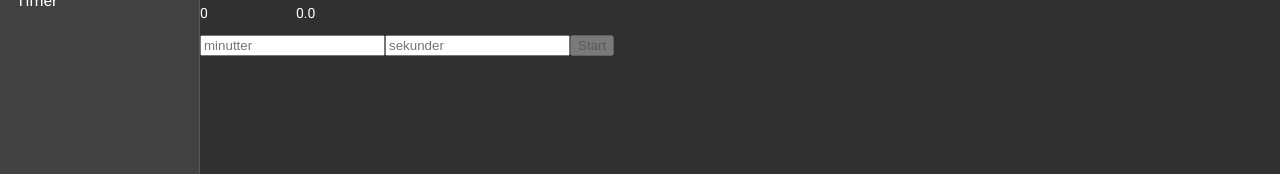
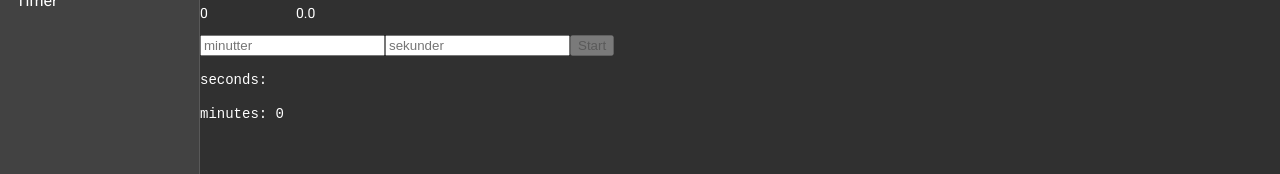
Before and after one commit to joarkm/Stopwatch, an Angular app: page /timer in a window 1280 px wide. Shown: the part 143-317 px from the top of the page. Built offline with nearby package versions, Linux system fonts and the light colour scheme.

Commit message:
Timer WIP

```diff
--- /dev/null
+++ b/src/app/shared/operators/takeEveryNth.ts
@@ -0,0 +1,3 @@
+import { filter } from 'rxjs/operators';
+
+export const takeEveryNth = <T>(n: number) => filter<T>((_value, index) => index && index % n === 0);
--- a/src/app/timer/timer-container.component.html
+++ b/src/app/timer/timer-container.component.html
@@ -4,3 +4,6 @@
     [minutes]="minutes$ | async" [seconds]="seconds$ | async"
     (timingEventEmitted)="onTimingEventEmitted($event);">
 </app-timer>
+
+<pre *ngIf="(seconds$ | async) as seconds">seconds: {{minutes}}</pre>
+<pre *ngIf="(minutes$ | async) as minutes">minutes: {{minutes}}</pre>
--- a/src/app/timer/timer-container.component.ts
+++ b/src/app/timer/timer-container.component.ts
@@ -5,11 +5,13 @@ import { TimingAction, TimingEvent } from '~shared/components/events/timing.even
 import { TimingState } from '~shared/components/states';
 import { TimerService } from './timer.service';
 import { TimerComponent } from './timer/timer.component';
+import { Timer } from './timer';
 
 @Component({
   selector: 'app-timer-container',
   templateUrl: './timer-container.component.html',
-  styleUrls: ['./timer-container.component.scss']
+  styleUrls: ['./timer-container.component.scss'],
+  providers: [Timer]
 })
 export class TimerContainerComponent {
 
@@ -23,36 +25,46 @@ export class TimerContainerComponent {
   public seconds$: Observable<string> = of('0.0');
 
   constructor(
-    private timerService: TimerService
+    private timerService: TimerService,
+    private timer: Timer
   ) { }
 
   public startTimer(seconds: string, minutes: string) {
-    const { minutes$, seconds$ } = this.timerService.getObservables(
+    const { seconds$, minutes$ } = this.timer.createNewTimer(
       parseInt(seconds, 10) || 0,
       parseInt(minutes, 10) || 0
     );
-    this.minutes$  = minutes$.pipe(
-      takeUntil(this.timerStop$)
-    );
-    this.seconds$ = seconds$.pipe(
-      takeUntil(this.timerStop$),
-      finalize(() => { this.onTimerEnded(); })
-    );
+
+    this.seconds$ = seconds$;
+    this.minutes$ = minutes$;
+
+    // this.minutes$  = minutes$.pipe(
+    //   takeUntil(this.timerStop$)
+    // );
+    // this.seconds$ = seconds$.pipe(
+    //   takeUntil(this.timerStop$),
+    //   finalize(() => { this.onTimerEnded(); })
+    // );
+    this.seconds$.subscribe(val => console.log(`${val} secs`));
+    this.minutes$.subscribe(val => console.log(`${val} minutes`));
+    setTimeout(() => {
+      this.timer.startTimer();
+    }, 1);
   }
 
-  public resumeTimer(data: { hours: string, minutes: string, seconds: string}): void {
-    this.startTimer(data.seconds, data.minutes);
+  public resumeTimer(): void {
+    this.timer.resumeTimer();
   }
 
   public resetTimer(): void {
-    this.timerStopSource.next();
+    this.timer.stopTimer();
     // Reset values
     this.seconds$ = of('0.0');
     this.minutes$ = of('0');
   }
 
   public pauseTimer(): void {
-    this.timerStopSource.next();
+    this.timer.pauseTimer();
   }
 
   public onTimingEventEmitted(timingEvent: TimingEvent): void {
@@ -66,7 +78,7 @@ export class TimerContainerComponent {
       case TimingAction.PAUSE:
         return this.pauseTimer();
       case TimingAction.RESUME:
-        return this.resumeTimer(timingEvent.data);
+        return this.resumeTimer();
       default:
         break;
     }
--- a/src/app/timer/timer.service.ts
+++ b/src/app/timer/timer.service.ts
@@ -1,15 +1,16 @@
 import { Injectable } from '@angular/core';
 import { interval, Observable } from 'rxjs';
 import { distinctUntilChanged, map, take } from 'rxjs/operators';
+import { TimeObservables } from '~shared/interfaces';
 import { toFloat } from '~shared/operators';
-import { TimeObservables } from '~shared/interfaces';
+import { Timer } from './timer';
 
 @Injectable({
   providedIn: 'root'
 })
 export class TimerService {
 
-  constructor() { }
+  constructor() {}
 
   // TODO: Provide option for resolution (e.g. 0.1, 0.01, 1 (default)) and speed (e.g. 2x, 0.5x, 1x (default))
   private getCountdown(seconds: number, minutes = 0): Observable<string> {
@@ -28,7 +29,11 @@ export class TimerService {
     );
   }
 
-  public getObservables(seconds: number, minutes = 0): TimeObservables {
+  // public getTimer(seconds: number, minutes: number, decimals = 0): Timer {
+  //   return new Timer(seconds, minutes, decimals);
+  // }
+
+  public getObservables_old(seconds: number, minutes = 0): TimeObservables {
     const source$ = this.getCountdown(seconds, minutes);
     const seconds$ = source$.pipe(
       map(val => val.split(':')[2])
--- /dev/null
+++ b/src/app/timer/timer.ts
@@ -0,0 +1,100 @@
+import { Injectable } from '@angular/core';
+import { EMPTY, interval, merge, Observable, Subject } from 'rxjs';
+import { map, scan, switchMap, take, takeUntil, startWith } from 'rxjs/operators';
+import { TimeObservables } from '~shared/interfaces';
+import { takeEveryNth } from '~shared/operators/takeEveryNth';
+
+@Injectable()
+export class Timer {
+
+    private startSource: Subject<boolean> = new Subject();
+    private pauseSource: Subject<boolean> = new Subject();
+    private resumeSource: Subject<boolean> = new Subject();
+    private stopSource: Subject<void> = new Subject();
+
+    private start$ = this.startSource.asObservable();
+    private pause$ = this.pauseSource.asObservable();
+    private resume$ = this.resumeSource.asObservable();
+    private stop$ = this.stopSource.asObservable();
+
+    private timer$: Observable<any>;
+
+    private initialized = false;
+
+    constructor() {}
+
+    public createNewTimer(seconds: number, minutes: number, decimals = 0): TimeObservables {
+        if (decimals > 3) {
+            throw new Error('Max precision is milliseconds');
+        }
+        // this.completeObservablesIfNeccessary();
+
+        const timer$ = interval(10).pipe(map(x => x + 1));
+
+        const seed = seconds + (minutes * 60);
+        const takeAmount = Math.pow(10, decimals) * (seconds + (minutes * 60));
+        const emissionsPerMinute = takeAmount % 60;
+
+        console.log('EHI');
+        const source = merge(this.start$, this.pause$, this.resume$).pipe(
+            // startWith(true),
+            switchMap(proceed => {
+                return (proceed ? timer$ : EMPTY);
+            }),
+            scan((acc, curr) => {
+                // console.error({acc, curr});
+                let next;
+                if (decimals > 0) {
+                    if (typeof acc === 'number' && curr === 1) {
+                        // console.error('returning default value');
+                        return `${seed - 1}`.concat('.').concat('9'.repeat(decimals));
+                    }
+                    const parts = acc.toString().split('.');
+                    const whole = parseInt(parts[0], 10);
+                    const dec = parseInt(parts[1], 10);
+                    const base = Math.pow(10, decimals);
+                    let newDec: string | number = (dec + base - 1) % base;
+                    let newWhole = whole;
+                    if (newDec === parseInt('9'.repeat(decimals), 10)) {
+                        newWhole = whole - 1;
+                    }
+                    newDec = newDec.toString().padStart(decimals, '0');
+                    next = `${newWhole}.${newDec}`;
+                } else {
+                    next = acc - 1;
+                }
+                return next;
+            }, seed),
+            take(takeAmount)
+        );
+
+        return {
+            seconds$: source.pipe(takeUntil(this.stop$)),
+            minutes$: source.pipe(
+                takeEveryNth(emissionsPerMinute - 1),
+                takeUntil(this.stop$)
+            )
+        };
+    }
+
+    private completeObservablesIfNeccessary(): void {
+        if (!this.initialized) {
+            this.initialized = true;
+            return;
+        }
+        this.stopSource.next();
+    }
+
+    public startTimer(): void {
+        this.startSource.next();
+    }
+    public pauseTimer(): void {
+        this.pauseSource.next();
+    }
+    public resumeTimer(): void {
+        this.resumeSource.next();
+    }
+    public stopTimer(): void {
+        this.stopSource.next();
+    }
+}
```
